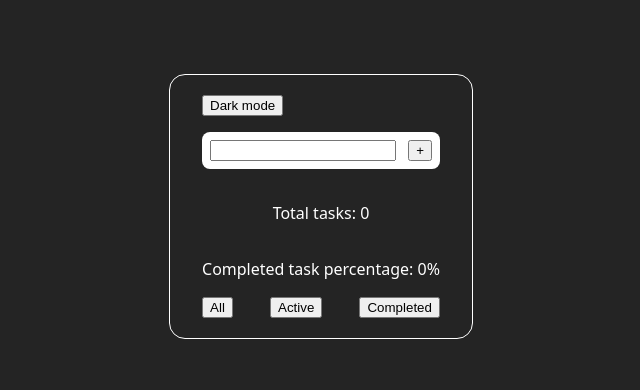
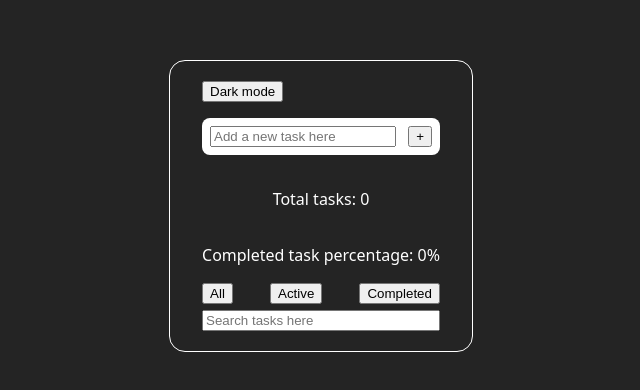
Before and after one commit to ZNhatAnhZ/ptm, a React (Vite) app: page / in a window 1280 px wide. Shown: the part 194-584 px from the top of the page, without its empty margins (319-959 px from the left). Built offline with nearby package versions, Linux system fonts and the light colour scheme.

Commit message:
search function

```diff
--- a/src/App.jsx
+++ b/src/App.jsx
@@ -2,7 +2,7 @@ import styled from "styled-components";
 import {Statistics, FilterArea, CreateTaskArea, Task, BackgroundArea, ColorSchemeArea} from "./components";
 import {DarkColorScheme} from "./constants";
 import {useColorScheme, useFilter, useTask} from "./hooks";
-import {filterTasks} from "./utils";
+import {filterPrefixDescTasks, filterStatusTasks} from "./utils";
 
 const AppArea = styled.div`
     padding: 20px 32px;
@@ -17,7 +17,7 @@ const AppArea = styled.div`
 export default function App() {
     const {colorScheme} = useColorScheme();
     const {tasks, addTask, updateTask} = useTask();
-    const {setFilter, filteredItems} = useFilter(tasks, filterTasks);
+    const {filter, setFilter, filteredItems} = useFilter(tasks, [filterStatusTasks, filterPrefixDescTasks]);
 
     return (
         <BackgroundArea>
@@ -25,7 +25,7 @@ export default function App() {
                 <ColorSchemeArea/>
                 <CreateTaskArea addTask={addTask}/>
                 <Statistics tasks={tasks}/>
-                <FilterArea setFilter={setFilter}/>
+                <FilterArea filter={filter} setFilter={setFilter}/>
                 {filteredItems.map((element) => <Task element={element} updateTask={updateTask}/>)}
             </AppArea>
         </BackgroundArea>
--- a/src/components/CreateTaskArea.jsx
+++ b/src/components/CreateTaskArea.jsx
@@ -25,6 +25,7 @@ export default function CreateTaskArea({addTask}) {
             ref={inputRef}
             value={newTask}
             style={{ width: "80%" }}
+            placeholder="Add a new task here"
             onChange={(e) => setNewTask(e.target.value)}
         />
         <button onClick={() => {
--- a/src/components/FilterArea.jsx
+++ b/src/components/FilterArea.jsx
@@ -7,16 +7,35 @@ const FilterAreaDiv = styled.div`
     justify-content: space-between;
 `;
 
-export default function FilterArea({setFilter}) {
-    return <FilterAreaDiv>
-        <button onClick={() => {
-            setFilter(FilterEnum.ALL)
-        }}>All</button>
-        <button onClick={() => {
-            setFilter(FilterEnum.ACTIVE)
-        }}>Active</button>
-        <button onClick={() => {
-            setFilter(FilterEnum.COMPLETED)
-        }}>Completed</button>
-    </FilterAreaDiv>
+const SearchAreaDiv = styled.div`
+    display: flex;
+`;
+
+const Input = styled.input`
+    margin-top: 0.5em;
+    width: 100%
+`;
+
+export default function FilterArea({filter, setFilter}) {
+    return <>
+        <FilterAreaDiv>
+            <button onClick={() => {
+                setFilter({prefixDesc: filter.prefixDesc, status: FilterEnum.ALL})
+            }}>All
+            </button>
+            <button onClick={() => {
+                setFilter({prefixDesc: filter.prefixDesc, status: FilterEnum.ACTIVE})
+            }}>Active
+            </button>
+            <button onClick={() => {
+                setFilter({prefixDesc: filter.prefixDesc, status: FilterEnum.COMPLETED})
+            }}>Completed
+            </button>
+        </FilterAreaDiv>
+        <SearchAreaDiv>
+            <Input placeholder="Search tasks here" onChange={e => {
+                setFilter({prefixDesc: e.target.value, status: filter.status})
+            }}></Input>
+        </SearchAreaDiv>
+    </>;
 }
--- a/src/components/Task.jsx
+++ b/src/components/Task.jsx
@@ -10,7 +10,6 @@ const TaskItem = styled.div`
     display: flex;
     align-items: center;
     justify-content: space-between;
-    margin-bottom: 1em;
     margin-top: 1em;
     border: ${props => props.colorscheme === DarkColorScheme ? null : '1px solid #242424'};
 `;
@@ -25,7 +24,7 @@ export default function Task({element, updateTask}) {
 
     return (
         <TaskItem colorscheme={colorScheme}>
-            <desc>{element.description}</desc>
+            <div>{element.description}</div>
             <div>
                 {element.isCompleted ? null: <Button onClick={() => updateTask({
                     currentDescription: element.description,
--- a/src/constants/Enum.js
+++ b/src/constants/Enum.js
@@ -3,6 +3,8 @@ export const FilterEnum = {
     ACTIVE: 'ACTIVE',
     COMPLETED: 'COMPLETED'
 };
+
+export const DefaultFilters = {prefixDesc: '', status: FilterEnum.ALL}
 
 export const TaskArrayKey = "TaskArray";
 export const ColorSchemeKey = "ColorSchemeKey";
--- a/src/hooks/useFilter.js
+++ b/src/hooks/useFilter.js
@@ -1,8 +1,9 @@
 import {useState} from "react";
+import {DefaultFilters} from "../constants/Enum.js";
 
-export default function useFilter(items, filterFn) {
-    const [filter, setFilter] = useState(null);
-    const filteredItems = filter ? items.filter(element => filterFn(filter, element)) : items;
+export default function useFilter(items, conditions) {
+    const [filter, setFilter] = useState(DefaultFilters);
+    const filteredItems = filter ? items.filter(element => conditions.every(filterFn => filterFn(filter, element))) : items;
 
     return {filter, setFilter, filteredItems};
 }
--- a/src/utils/Utils.js
+++ b/src/utils/Utils.js
@@ -1,7 +1,7 @@
 import {FilterEnum} from "../constants";
 
-export function filterTasks(filter, element) {
-    switch (filter) {
+export function filterStatusTasks(filter, element) {
+    switch (filter.status) {
         case FilterEnum.ACTIVE:
             return !element.isCompleted;
         case FilterEnum.COMPLETED:
@@ -11,3 +11,7 @@ export function filterTasks(filter, element) {
             return true;
     }
 }
+
+export function filterPrefixDescTasks(filter, element) {
+    return element.description.startsWith(filter.prefixDesc);
+}
--- a/src/utils/index.js
+++ b/src/utils/index.js
@@ -1 +1 @@
-export {filterTasks} from '../utils/Utils.js';
+export {filterStatusTasks, filterPrefixDescTasks} from '../utils/Utils.js';
```
